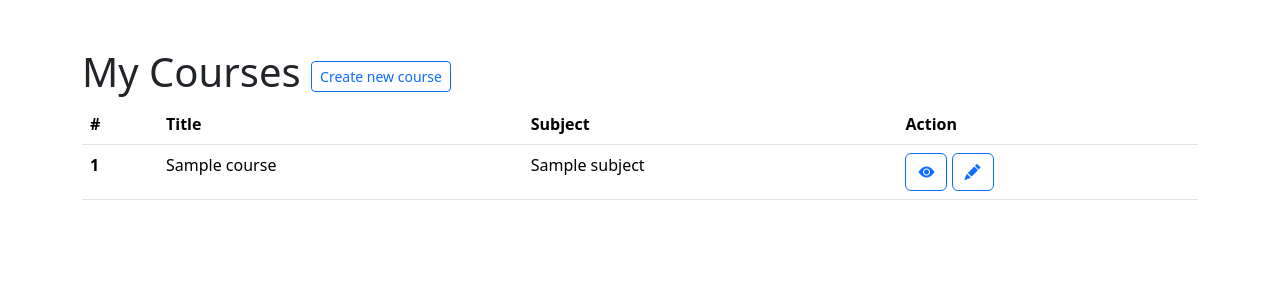
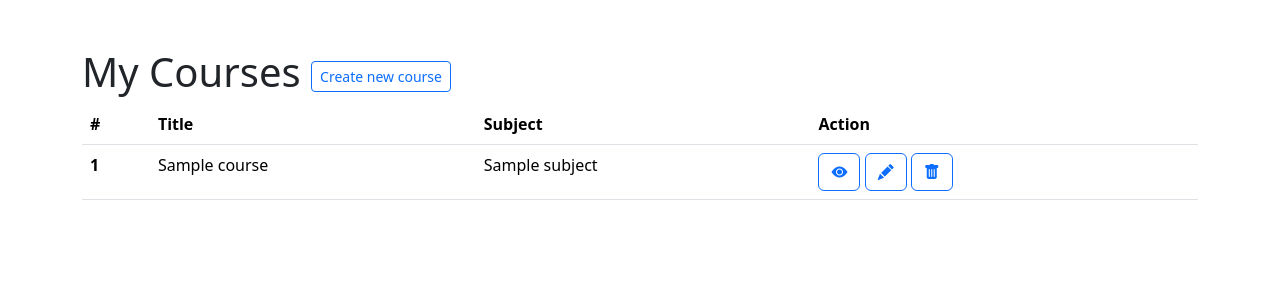
Before and after one commit to temirlanmukatayev/ilearn, a Django app: page /courses/mine/ in a window 1280 px wide. Shown: the part 56-356 px from the top of the page. Run offline with Django 4.2, Linux system fonts and the light colour scheme; a user stored in the database is signed in; tables that the repository leaves empty hold one stand-in row (values such as "Sample post"); parts of the project's set-up code (start-up, migrations or seed data) failed here and were passed over.

Commit message:
course list template updated

```diff
--- a/templates/courses/manage/course/list.html
+++ b/templates/courses/manage/course/list.html
@@ -22,8 +22,9 @@
           <td>{{ course.title }}</td>
           <td>{{ course.subject }}</td>
           <td>
-            <a href="{% url 'course_edit' course.id %}" class="btn btn-outline-primary"><i class="bi bi-eye-fill"></i></a>
-            <a href="{% url 'course_delete' course.id %}" class="btn btn-outline-primary"><i class="bi bi-pencil-fill"></i></a>
+            <a href="#" class="btn btn-outline-primary"><i class="bi bi-eye-fill"></i></a>
+            <a href="{% url 'course_edit' course.id %}" class="btn btn-outline-primary"><i class="bi bi-pencil-fill"></i></a>
+            <a href="{% url 'course_delete' course.id %}" class="btn btn-outline-primary"><i class="bi bi-trash-fill"></i></a>
           </td>
         </tr>
         {% empty %}
```
